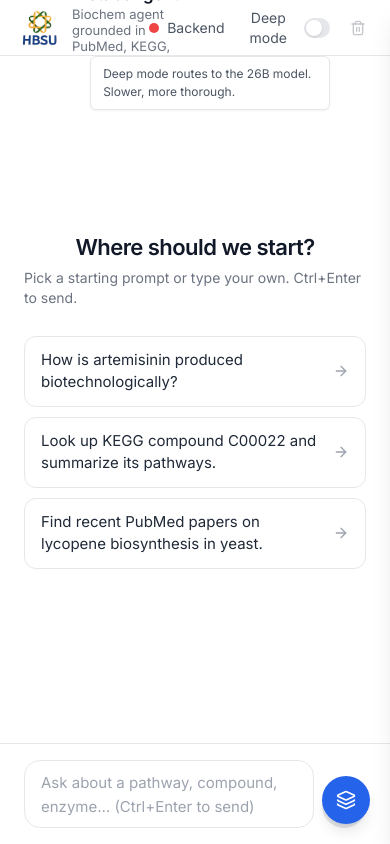
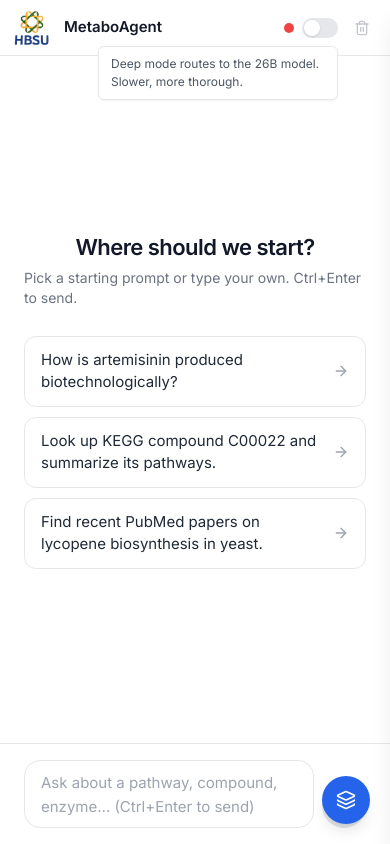
Before and after one commit to tushrx/metaboagent, a Next.js app in the folder ui/web/: page / in a window 390 px wide. Built offline with nearby package versions, Linux system fonts and the light colour scheme; no server answers.

Commit message:
phase5.5: mobile polish

```diff
--- a/ui/web/components/header.tsx
+++ b/ui/web/components/header.tsx
@@ -88,7 +88,7 @@
   };
 
   return (
-    <header className="flex h-14 shrink-0 items-center justify-between border-b border-gray-200 bg-white px-5">
+    <header className="flex h-14 shrink-0 items-center justify-between border-b border-gray-200 bg-white px-3 sm:px-5">
       <div className="flex min-w-0 items-center gap-3">
         <Image
           src="/branding/hbsu.png"
@@ -99,23 +99,26 @@
           title="Team from Homi Bhabha State University, Mumbai"
           className="shrink-0 rounded"
         />
-        <div className="flex flex-col leading-tight">
+        <div className="hidden min-w-0 flex-col leading-tight sm:flex">
           <span className="text-[17px] font-semibold tracking-tight text-gray-900">
             MetaboAgent
           </span>
-          <span className="text-[13px] text-gray-500">
+          <span className="truncate text-[13px] text-gray-500">
             Biochem agent grounded in PubMed, KEGG, UniProt
           </span>
         </div>
+        <span className="truncate text-[15px] font-semibold text-gray-900 sm:hidden">
+          MetaboAgent
+        </span>
       </div>
 
-      <div className="flex items-center gap-4">
+      <div className="flex shrink-0 items-center gap-2 sm:gap-4">
         <div
           className="flex items-center gap-2"
           title={statusLabel(status, health)}
         >
           <StatusDot status={status} label={statusLabel(status, health)} />
-          <span className="text-sm text-gray-600">Backend</span>
+          <span className="hidden text-sm text-gray-600 sm:inline">Backend</span>
         </div>
 
         <div className="relative flex items-center">
@@ -132,7 +135,7 @@
             }
             className="flex items-center gap-2 focus:outline-none"
           >
-            <span className="text-sm text-gray-600">Deep mode</span>
+            <span className="hidden text-sm text-gray-600 sm:inline">Deep mode</span>
             <span
               className={`relative inline-flex h-5 w-9 items-center rounded-full transition-colors ${
                 deepMode ? "bg-blue-600" : "bg-gray-200"
```
